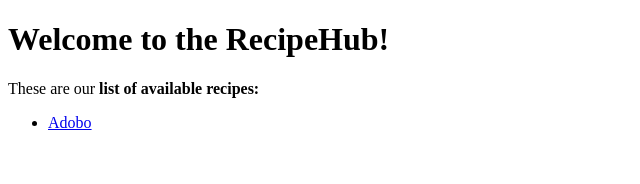
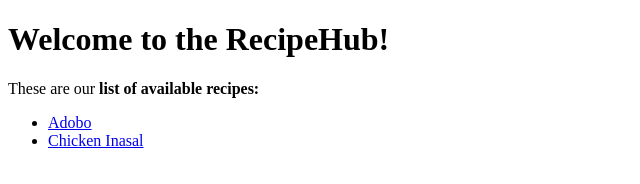
Before and after one commit to OdeeyuhLog/recipe-website, a plain HTML site: page index.html in a window 1280 px wide. Shown: the whole page, without its empty margins (0-640 px from the left). Drawn offline with Linux system fonts and the light colour scheme.

Commit message:
Add link to Chicken Inasal recipe page.

```diff
--- a/index.html
+++ b/index.html
@@ -11,6 +11,7 @@
     <p>These are our <strong>list of available recipes:</strong></p>
     <ul>
       <li><a href="./recipes/adobo.html">Adobo</a></li>
+      <li><a href="./recipes/chicken-inasal.html">Chicken Inasal</a></li>
     </ul>
   </body>
 </html>
```
